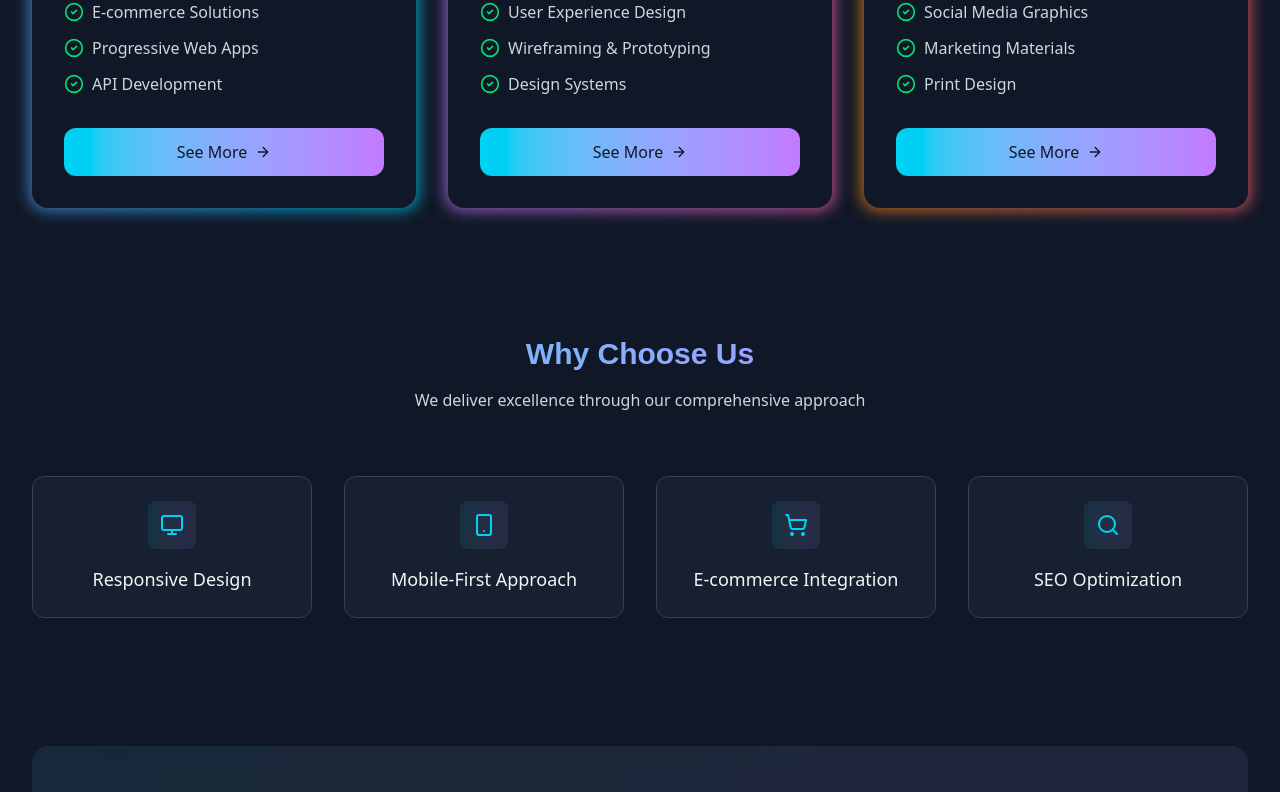
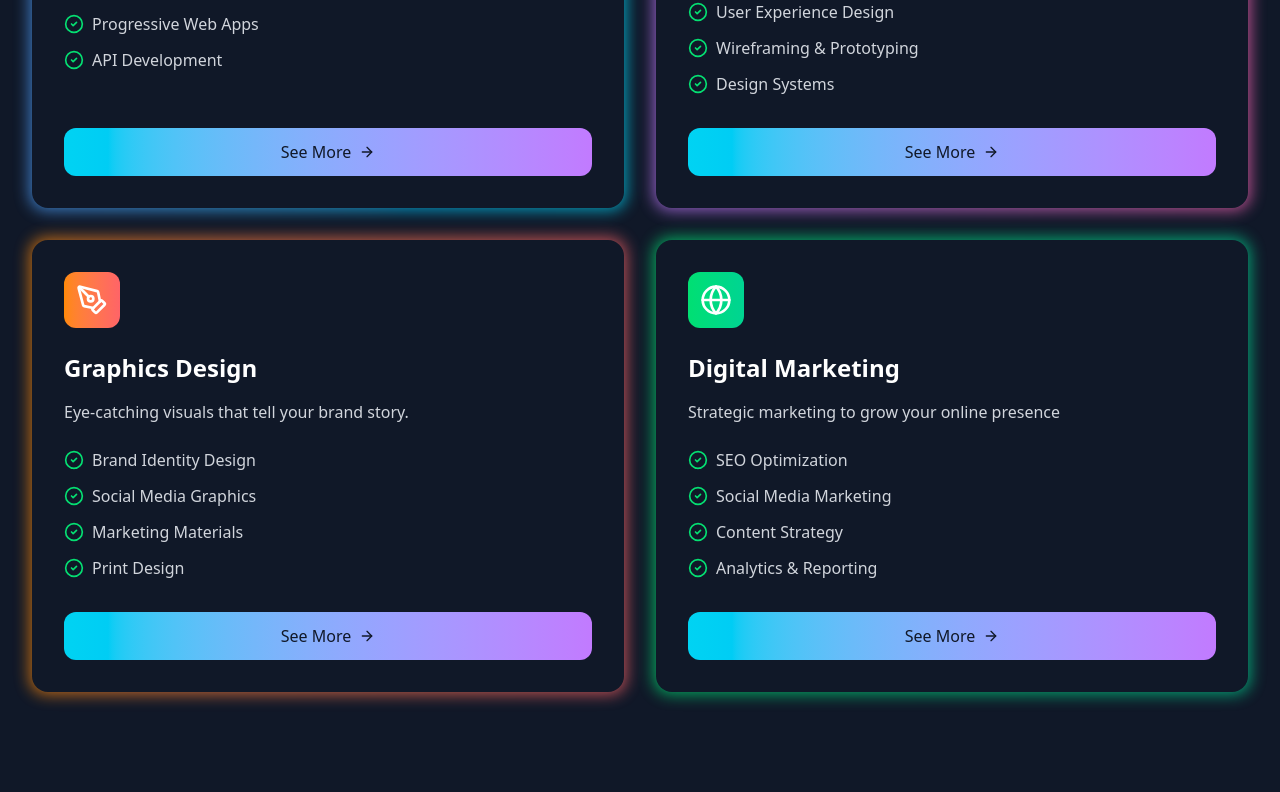
Before and after one commit to SM0718/teamPortfolio, a React (Vite) app: page /services in a window 1280 px wide. Shown: the part 568-1360 px from the top of the page. Built offline with nearby package versions, Linux system fonts and the light colour scheme; a web font is replaced by a local one.

Commit message:
fixed layout

```diff
--- a/src/pages/ServicesPage.jsx
+++ b/src/pages/ServicesPage.jsx
@@ -16,10 +16,8 @@ import {
 } from 'lucide-react';
 import { NavLink, useNavigate } from 'react-router-dom';
 
-
 const ServicesPage = () => {
-
-    const navigate = useNavigate()
+    const navigate = useNavigate();
 
     const mainServices = [
     {
@@ -61,18 +59,19 @@ const ServicesPage = () => {
         color: "from-orange-400 to-red-400",
         slug: '/services/2'
       },
-    // {
-    //   icon: <Globe className="w-8 h-8" />,
-    //   title: "Digital Marketing",
-    //   description: "Strategic marketing to grow your online presence",
-    //   features: [
-    //     "SEO Optimization",
-    //     "Social Media Marketing",
-    //     "Content Strategy",
-    //     "Analytics & Reporting"
-    //   ],
-    //   color: "from-green-400 to-emerald-400"
-    // }
+    {
+      icon: <Globe className="w-8 h-8" />,
+      title: "Digital Marketing",
+      description: "Strategic marketing to grow your online presence",
+      features: [
+        "SEO Optimization",
+        "Social Media Marketing",
+        "Content Strategy",
+        "Analytics & Reporting"
+      ],
+      color: "from-green-400 to-emerald-400",
+      slug: '/services/3'
+    }
   ];
 
   const additionalFeatures = [
@@ -105,11 +104,11 @@ const ServicesPage = () => {
 
       {/* Main Services */}
       <div className="max-w-7xl mx-auto px-4 sm:px-6 lg:px-8 -mt-24">
-        <div className="grid md:grid-cols-3 gap-8">
+        <div className="grid grid-cols-1 md:grid-cols-2 gap-8">
           {mainServices.map((service, index) => (
             <div key={index} className="relative group">
               <div className={`absolute -inset-0.5 bg-gradient-to-r ${service.color} rounded-2xl blur opacity-75 group-hover:opacity-100 transition duration-300`}></div>
-              <div className="relative p-8 bg-gray-900 rounded-2xl">
+              <div className="relative p-8 bg-gray-900 rounded-2xl h-full">
                 <div className="flex flex-col h-full">
                   <div className={`p-3 rounded-xl bg-gradient-to-r ${service.color} w-fit`}>
                     {service.icon}
@@ -124,12 +123,10 @@ const ServicesPage = () => {
                       </li>
                     ))}
                   </ul>
-                  {/* <button > */}
-                    <NavLink to={service.slug} className="mt-auto px-6 py-3 cursor-pointer rounded-xl bg-gradient-to-r from-cyan-400 to-purple-400 text-gray-900 font-medium flex items-center justify-center space-x-2 group/btn hover:from-cyan-300 hover:to-purple-300 transition-all">
-                        <span>See More</span>
-                        <ArrowRight className="w-4 h-4 group-hover/btn:translate-x-1 transition-transform" />
-                    </NavLink>
-                  {/* </button> */}
+                  <NavLink to={service.slug} className="mt-auto px-6 py-3 cursor-pointer rounded-xl bg-gradient-to-r from-cyan-400 to-purple-400 text-gray-900 font-medium flex items-center justify-center space-x-2 group/btn hover:from-cyan-300 hover:to-purple-300 transition-all">
+                    <span>See More</span>
+                    <ArrowRight className="w-4 h-4 group-hover/btn:translate-x-1 transition-transform" />
+                  </NavLink>
                 </div>
               </div>
             </div>
```
